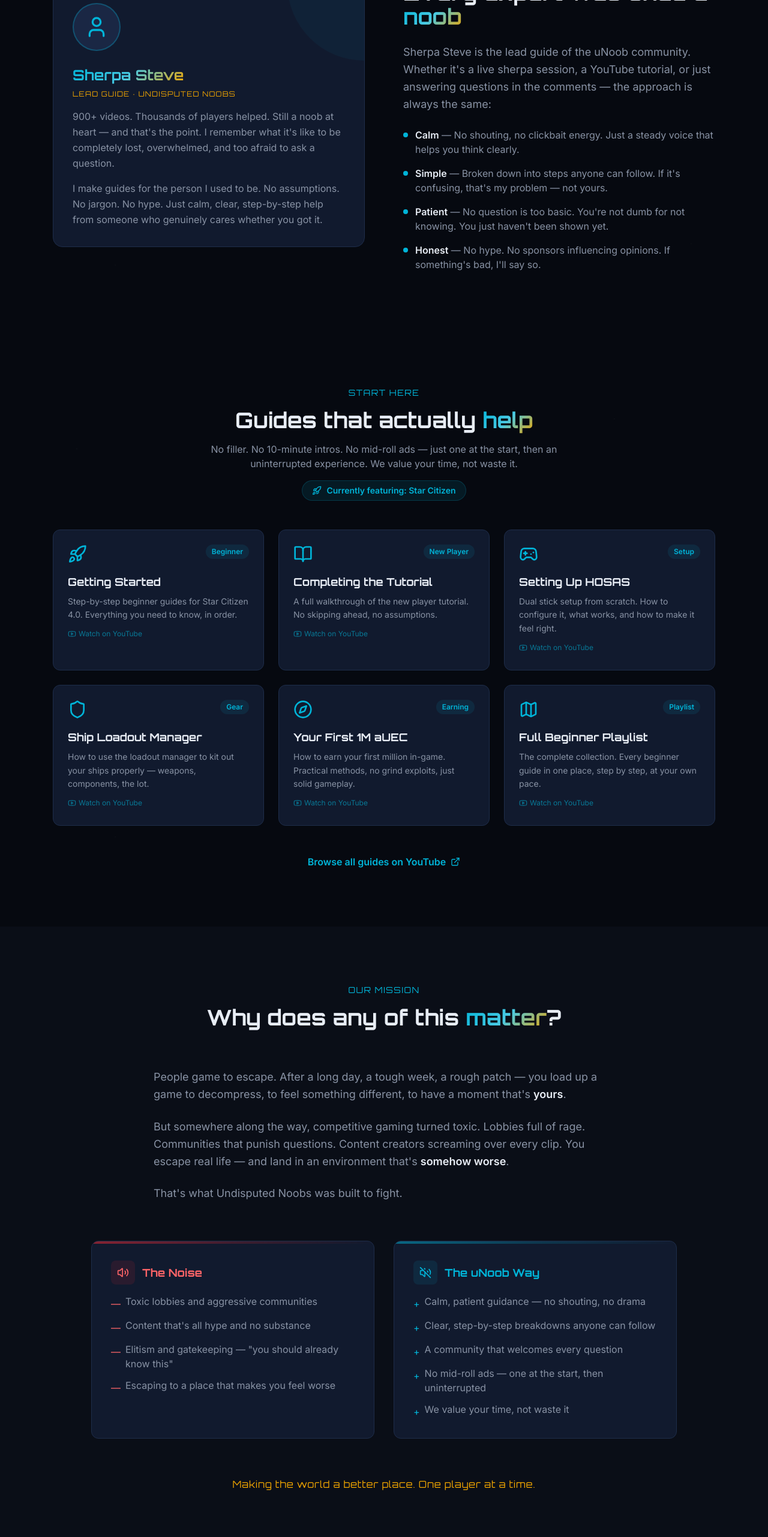
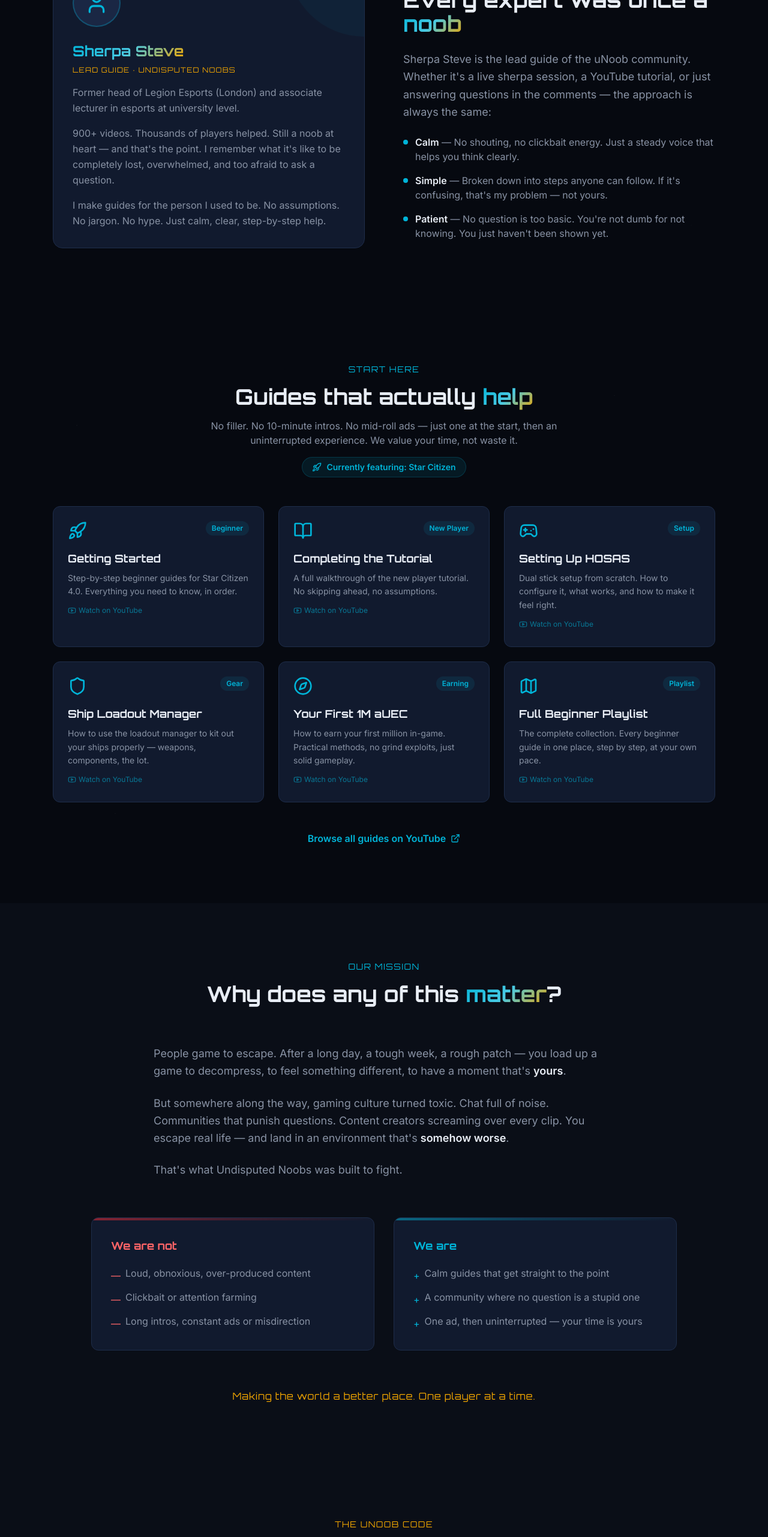
Before and after one commit to stevew00dy/undisputed-noobs, a React (Vite) app: page / in a window 1280 px wide. Shown: the part 1618-4181 px from the top of the page at 60% size. Built offline with nearby package versions, Linux system fonts and the light colour scheme.

Commit message:
Refine mission section, update guide links, remove unused imports
Co-authored-by: Cursor <cursoragent@cursor.com>

```diff
--- a/src/App.tsx
+++ b/src/App.tsx
@@ -151,8 +151,8 @@ function Why() {
             <span className="text-un-text font-semibold">yours</span>.
           </p>
           <p className="text-un-muted text-lg leading-relaxed">
-            But somewhere along the way, competitive gaming turned toxic.
-            Lobbies full of rage. Communities that punish questions. Content
+            But somewhere along the way, gaming culture turned toxic.
+            Chat full of noise. Communities that punish questions. Content
             creators screaming over every clip. You escape real life — and land
             in an environment that's{" "}
             <span className="text-un-text font-semibold">
@@ -168,64 +168,42 @@ function Why() {
         <div className="grid md:grid-cols-2 gap-8">
           <div className="bg-un-card border border-un-card-border rounded-xl p-8 relative overflow-hidden">
             <div className="absolute top-0 left-0 w-full h-1 bg-gradient-to-r from-red-500/50 via-red-500/20 to-transparent" />
-            <div className="flex items-center gap-3 mb-4">
-              <div className="w-10 h-10 rounded-lg bg-red-500/10 flex items-center justify-center">
-                <Volume2 className="w-5 h-5 text-red-400" />
-              </div>
-              <h3 className="font-display font-bold text-lg text-red-400">
-                The Noise
-              </h3>
-            </div>
+            <h3 className="font-display font-bold text-lg text-red-400 mb-5">
+              We are not
+            </h3>
             <ul className="space-y-3 text-un-muted">
               <li className="flex items-start gap-2">
                 <span className="text-red-400 mt-1 shrink-0">—</span>
-                <span>Toxic lobbies and aggressive communities</span>
+                <span>Loud, obnoxious, over-produced content</span>
               </li>
               <li className="flex items-start gap-2">
                 <span className="text-red-400 mt-1 shrink-0">—</span>
-                <span>Content that's all hype and no substance</span>
+                <span>Clickbait or attention farming</span>
               </li>
               <li className="flex items-start gap-2">
                 <span className="text-red-400 mt-1 shrink-0">—</span>
-                <span>Elitism and gatekeeping — "you should already know this"</span>
-              </li>
-              <li className="flex items-start gap-2">
-                <span className="text-red-400 mt-1 shrink-0">—</span>
-                <span>Escaping to a place that makes you feel worse</span>
+                <span>Long intros, constant ads or misdirection</span>
               </li>
             </ul>
           </div>
 
           <div className="bg-un-card border border-un-card-border rounded-xl p-8 relative overflow-hidden">
             <div className="absolute top-0 left-0 w-full h-1 bg-gradient-to-r from-un-accent/50 via-un-accent/20 to-transparent" />
-            <div className="flex items-center gap-3 mb-4">
-              <div className="w-10 h-10 rounded-lg bg-un-accent/10 flex items-center justify-center">
-                <VolumeOff className="w-5 h-5 text-un-accent" />
-              </div>
-              <h3 className="font-display font-bold text-lg text-un-accent">
-                The uNoob Way
-              </h3>
-            </div>
+            <h3 className="font-display font-bold text-lg text-un-accent mb-5">
+              We are
+            </h3>
             <ul className="space-y-3 text-un-muted">
               <li className="flex items-start gap-2">
                 <span className="text-un-accent mt-1 shrink-0">+</span>
-                <span>Calm, patient guidance — no shouting, no drama</span>
+                <span>Calm guides that get straight to the point</span>
               </li>
               <li className="flex items-start gap-2">
                 <span className="text-un-accent mt-1 shrink-0">+</span>
-                <span>Clear, step-by-step breakdowns anyone can follow</span>
+                <span>A community where no question is a stupid one</span>
               </li>
               <li className="flex items-start gap-2">
                 <span className="text-un-accent mt-1 shrink-0">+</span>
-                <span>A community that welcomes every question</span>
-              </li>
-              <li className="flex items-start gap-2">
-                <span className="text-un-accent mt-1 shrink-0">+</span>
-                <span>No mid-roll ads — one at the start, then uninterrupted</span>
-              </li>
-              <li className="flex items-start gap-2">
-                <span className="text-un-accent mt-1 shrink-0">+</span>
-                <span>We value your time, not waste it</span>
+                <span>One ad, then uninterrupted — your time is yours</span>
               </li>
             </ul>
           </div>
@@ -261,6 +239,10 @@ function Sherpa() {
                   Lead Guide · Undisputed Noobs
                 </p>
                 <p className="text-un-muted leading-relaxed mb-4">
+                  Former head of Legion Esports (London) and associate
+                  lecturer in esports at university level.
+                </p>
+                <p className="text-un-muted leading-relaxed mb-4">
                   900+ videos. Thousands of players helped. Still a noob at
                   heart — and that's the point. I remember what it's like to
                   be completely lost, overwhelmed, and too afraid to ask a
@@ -268,8 +250,7 @@ function Sherpa() {
                 </p>
                 <p className="text-un-muted leading-relaxed">
                   I make guides for the person I used to be. No assumptions.
-                  No jargon. No hype. Just calm, clear, step-by-step help from
-                  someone who genuinely cares whether you got it.
+                  No jargon. No hype. Just calm, clear, step-by-step help.
                 </p>
               </div>
             </div>
@@ -301,10 +282,6 @@ function Sherpa() {
                 {
                   title: "Patient",
                   desc: "No question is too basic. You're not dumb for not knowing. You just haven't been shown yet.",
-                },
-                {
-                  title: "Honest",
-                  desc: "No hype. No sponsors influencing opinions. If something's bad, I'll say so.",
                 },
               ].map((trait) => (
                 <div key={trait.title} className="flex items-start gap-3">
```
